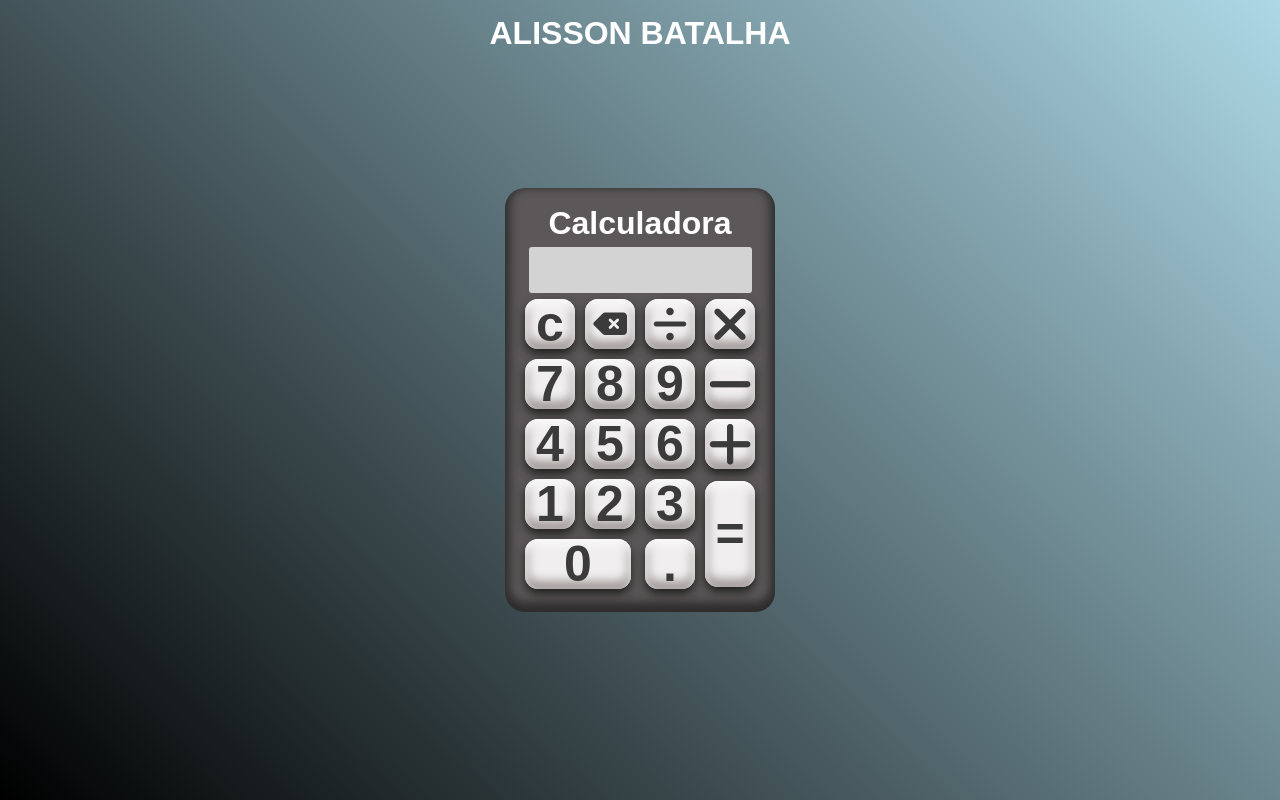
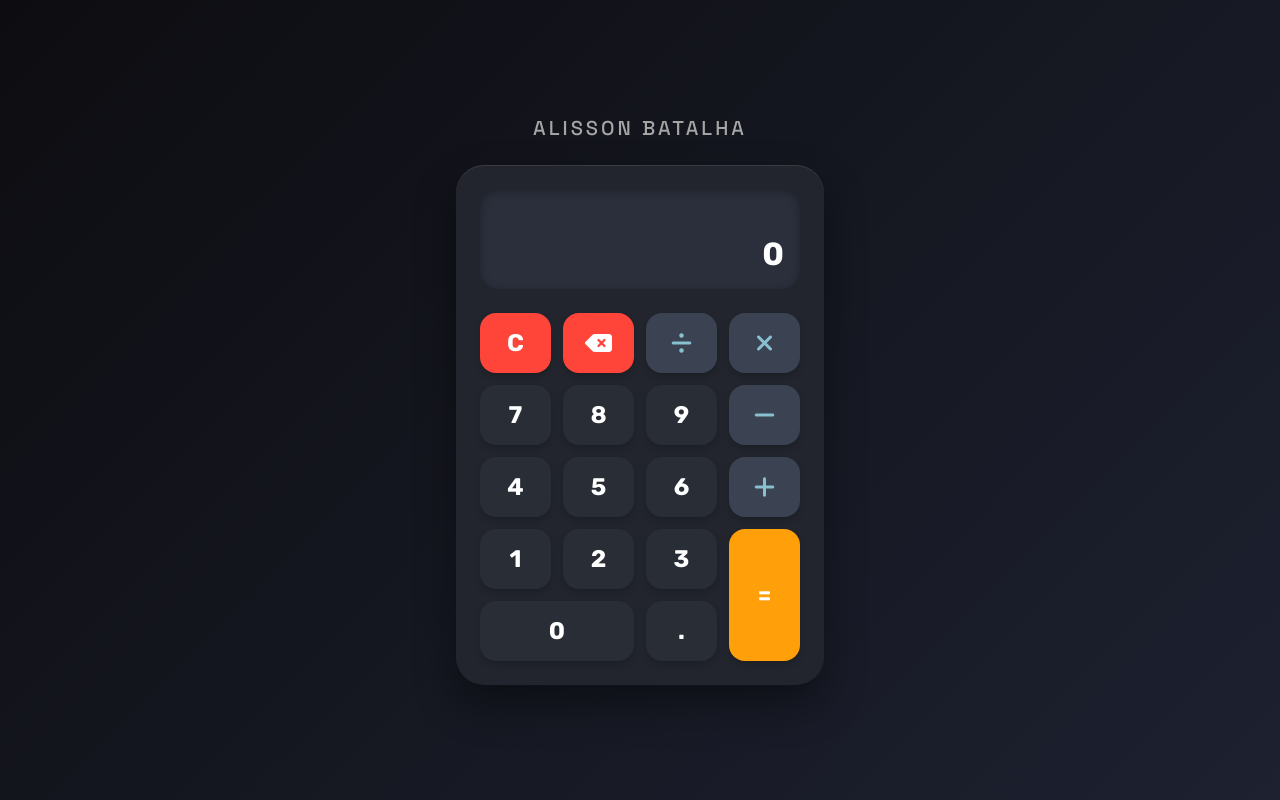
Before and after one commit to alissonbatalha/calculadora, a plain HTML site: page index.html in a window 1280 px wide. Drawn offline with Linux system fonts and the light colour scheme.

Commit message:
refactor: upgrade layout to CSS Grid and implement ARIA accessibility

```diff
--- a/index.html
+++ b/index.html
@@ -3,64 +3,50 @@
 <head>
   <meta charset="UTF-8" />
   <meta name="viewport" content="width=device-width, initial-scale=1.0" />
-    <title>Calculadora</title>
+  <meta name="description" content="Calculadora moderna e segura construída com HTML, CSS e JavaScript" />
+  <title>Calculadora Profissional</title>
   <link rel="stylesheet" href="style.css" type="text/css" media="all" />
   <script src="https://kit.fontawesome.com/32454bb80f.js" crossorigin="anonymous"></script>
 </head>
 <body>
-    <div class="fundo">
+  <main class="fundo">
+    <header>
       <h1 id="nome">ALISSON BATALHA</h1>
-      <div class="calculadora">
-        <h1>Calculadora</h1>
-        <p id="resultado"></p>
-        <table>
-          <tr>
-            <td><button class="botao" onclick="clean()">c</button></td>
-            <td><button class="botao simbolo" onclick="back()"><i class="fa-solid fa-delete-left"></i></button></td>
-            <td><button class="botao divide" onclick="insert('/')"><i class="fa-solid fa-divide"></i></button></td>
-            <td><button class="botao" onclick="insert('*')"><i class="fa-solid fa-xmark"></i></button></td>
-          </tr>
-          <tr>
-            <td><button class="botao" onclick="insert('7')">7</button></td>
-            <td><button class="botao" onclick="insert('8')">8</button></td>
-            <td><button class="botao" onclick="insert('9')">9</button></td>
-            <td><button class="botao" onclick="insert('-')"><i class="fa-solid fa-minus"></i></button></td>
-          </tr>
-          <tr>
-            <td><button class="botao" onclick="insert('4')">4</button></td>
-            <td><button class="botao" onclick="insert('5')">5</button></td>
-            <td><button class="botao" onclick="insert('6')">6</button></td>
-            <td><button class="botao" onclick="insert('+')"><i class="fa-solid fa-plus"></i></button></td>
-          </tr>
-          <tr>
-            <td><button class="botao" onclick="insert('1')">1</button></td>
-            <td><button class="botao" onclick="insert('2')">2</button></td>
-            <td><button class="botao" onclick="insert('3')">3</button></td>
-            <td rowspan="2">
-              <button
-                class="botao"
-                style="height: 106px"
-                onclick="calcular()"
-              >
-                =
-              </button>
-            </td>
-          </tr>
-          <tr>
-            <td colspan="2">
-              <button
-                class="botao"
-                style="width: 106px"
-                onclick="insert('0')"
-              >
-                0
-              </button>
-            </td>
-            <td><button class="botao" onclick="insert('.')">.</button></td>
-          </tr>
-        </table>
+    </header>
+
+    <section class="calculadora" aria-label="Calculadora Matemática">
+      <div id="visor" class="visor-container">
+        <div id="expressao" class="visor-expressao" aria-hidden="true"></div>
+        <div id="resultado" class="visor-resultado" role="status" aria-live="polite">0</div>
       </div>
+
+      <div class="teclado">
+        <button class="btn btn-action" data-action="clear" aria-label="Limpar tudo">C</button>
+        <button class="btn btn-action" data-action="backspace" aria-label="Apagar último caractere"><i class="fa-solid fa-delete-left"></i></button>
+        <button class="btn btn-operator" data-val="/" aria-label="Dividir"><i class="fa-solid fa-divide"></i></button>
+        <button class="btn btn-operator" data-val="*" aria-label="Multiplicar"><i class="fa-solid fa-xmark"></i></button>
+
+        <button class="btn btn-num" data-val="7">7</button>
+        <button class="btn btn-num" data-val="8">8</button>
+        <button class="btn btn-num" data-val="9">9</button>
+        <button class="btn btn-operator" data-val="-" aria-label="Subtrair"><i class="fa-solid fa-minus"></i></button>
+
+        <button class="btn btn-num" data-val="4">4</button>
+        <button class="btn btn-num" data-val="5">5</button>
+        <button class="btn btn-num" data-val="6">6</button>
+        <button class="btn btn-operator" data-val="+" aria-label="Somar"><i class="fa-solid fa-plus"></i></button>
+
+        <button class="btn btn-num" data-val="1">1</button>
+        <button class="btn btn-num" data-val="2">2</button>
+        <button class="btn btn-num" data-val="3">3</button>
+        <button class="btn btn-equal" data-action="calculate" aria-label="Calcular resultado">=</button>
+
+        <button class="btn btn-num btn-zero" data-val="0">0</button>
+        <button class="btn btn-num" data-val=".">.</button>
       </div>
+    </section>
+  </main>
+
   <script src="script.js" type="text/javascript" charset="utf-8"></script>
 </body>
 </html>
--- a/style.css
+++ b/style.css
@@ -1,84 +1,177 @@
+@import url('https://fonts.googleapis.com/css2?family=Space+Grotesk:wght@500;700&family=Rubik:wght@400;700&display=swap');
+
+:root {
+  --bg-gradient: linear-gradient(135deg, #0d0d11 0%, #1d2130 100%);
+  --calc-bg: #22252d;
+  --visor-bg: #2a2f3b;
+  --text-primary: #ffffff;
+  --text-secondary: #a5a5a5;
+  --btn-num-bg: #292d36;
+  --btn-num-hover: #353a46;
+  --btn-op-bg: #ff9f0a;
+  --btn-op-hover: #cc7f08;
+  --btn-action-bg: #ff453a;
+  --btn-action-hover: #d12c24;
+}
+
 * {
-     margin:0;
-     padding:0;
+  margin: 0;
+  padding: 0;
+  box-sizing: border-box;
+}
+
+body {
+  font-family: 'Space Grotesk', sans-serif;
+  background: var(--bg-gradient);
+  min-height: 100vh;
+  color: var(--text-primary);
+  display: flex;
+  justify-content: center;
+  align-items: center;
+  overflow: hidden;
 }
 
 .fundo {
-   background-image:linear-gradient(45deg, black, lightblue);
-   height:100vh;
-   color:white;
-   font-family:arial;
-   text-align:center;
+  width: 100%;
+  max-width: 400px;
+  display: flex;
+  flex-direction: column;
+  align-items: center;
+  gap: 1.5rem;
+  padding: 1rem;
 }
 
-#nome{
-    padding-top:15px;
+#nome {
+  font-size: 1.25rem;
+  letter-spacing: 3px;
+  color: var(--text-secondary);
+  font-weight: 500;
+  text-transform: uppercase;
 }
 
-h1 {
-    margin-bottom:5px;
+/* Calculadora Container */
+.calculadora {
+  background: var(--calc-bg);
+  width: 100%;
+  border-radius: 28px;
+  padding: 1.5rem;
+  box-shadow: 0 20px 40px rgba(0, 0, 0, 0.4),
+              inset 0 1px 0 rgba(255, 255, 255, 0.1);
 }
 
-.calculadora {
-    position: absolute;
-    top: 50%;
-    left: 50%;
-    background: #5c5859;
-    padding: 17px 14px;
-    border-radius: 20px;
-    box-shadow: 0 5px 50px 0 rgba(0, 0, 0, .5);
-    box-shadow: inset 0 -5px 10px 5px rgba(0, 0, 0, .5);
-    transform: translate(-50%, -50%) scale(1);
+.calculadora h1 {
+  display: none; /* Mantido semanticamente mas oculto visualmente */
 }
 
-.botao {
-    width: 50px;
-    height: 50px;
-    font-size: 50px;
-    font-weight: 900;
-    position: relative;
-    left: 0;
-    right: 0;
-    margin: 4px;
+/* Visor Container */
+.visor-container {
+  background-color: var(--visor-bg);
+  width: 100%;
+  height: 100px;
+  border-radius: 18px;
+  padding: 1rem;
+  display: flex;
+  flex-direction: column;
+  justify-content: space-between;
+  align-items: flex-end;
+  margin-bottom: 1.5rem;
+  box-shadow: inset 0 2px 8px rgba(0, 0, 0, 0.3);
+  overflow: hidden;
+}
+
+.visor-expressao {
+  font-size: 1rem;
+  color: var(--text-secondary);
+  font-family: 'Rubik', sans-serif;
+  letter-spacing: 1px;
+  word-break: break-all;
+  height: 1.2rem;
+}
+
+.visor-resultado {
+  font-size: 2rem;
+  color: var(--text-primary);
+  font-weight: 700;
+  font-family: 'Rubik', sans-serif;
+  white-space: nowrap;
+  max-width: 100%;
+  overflow-x: auto;
+  scrollbar-width: none; /* Remove barra em Firefox */
+}
+
+.visor-resultado::-webkit-scrollbar {
+  display: none; /* Remove barra em Chrome/Safari */
+}
+
+/* Teclado Grid */
+.teclado {
+  display: grid;
+  grid-template-columns: repeat(4, 1fr);
+  gap: 0.75rem;
+}
+
+/* Estilo Base de Botões */
+.btn {
   border: none;
-    border-radius: 13px;
+  border-radius: 16px;
+  height: 60px;
+  font-size: 1.5rem;
+  font-weight: 700;
   font-family: 'Rubik', sans-serif;
-    background: #f0eeef;
-    color: #3b3b3c;
-    box-shadow: inset 0 5px 10px 0 #fff,
-                inset 0 -5px 10px 3px #847a7aba,
-                0 5px 10px 0px #1e211e;
+  cursor: pointer;
   display: flex;
   justify-content: center;
   align-items: center;
-
+  transition: all 0.15s ease-in-out;
+  color: var(--text-primary);
+  box-shadow: 0 4px 6px rgba(0, 0, 0, 0.15);
 }
 
-.simbolo {
-	font-size: 30px;
+.btn:active {
+  transform: scale(0.95);
 }
 
-.divide {
-	font-size: 40px;
+/* Categorias de Botões */
+.btn-num {
+  background-color: var(--btn-num-bg);
 }
 
-.menos {
-	font-size: 38px;
+.btn-num:hover {
+  background-color: var(--btn-num-hover);
 }
 
-.botao:hover {
-    background-color:black;
+.btn-operator {
+  background-color: #3b4252;
+  color: #88c0d0;
 }
 
-#resultado {
-    width:207px;
-    height:30px;
-    margin:auto;
-    background-color:lightgray;
-    font:32px arial;
-    color:black;
-    text-align:right;
-    padding:8px;
-    border-radius:3px;
-    overflow: hidden;
+.btn-operator:hover {
+  background-color: #434c5e;
 }
+
+.btn-action {
+  background-color: var(--btn-action-bg);
+}
+
+.btn-action:hover {
+  background-color: var(--btn-action-hover);
+}
+
+.btn-equal {
+  background-color: var(--btn-op-bg);
+  grid-row: span 2;
+  height: auto; /* Deixa o Grid calcular a altura automaticamente */
+}
+
+.btn-equal:hover {
+  background-color: var(--btn-op-hover);
+}
+
+.btn-zero {
+  grid-column: span 2;
+}
+
+/* Ajustes de Ícones */
+.btn i {
+  pointer-events: none; /* Evita que o ícone capture o clique do mouse */
+}
```
Lines whose indentation alone changed are shown as unchanged.
